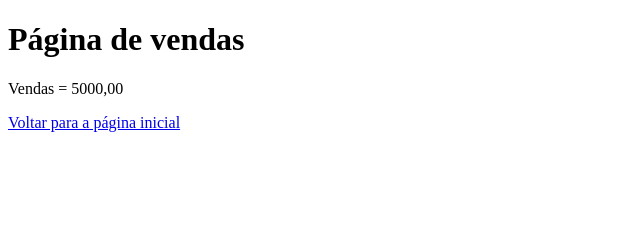
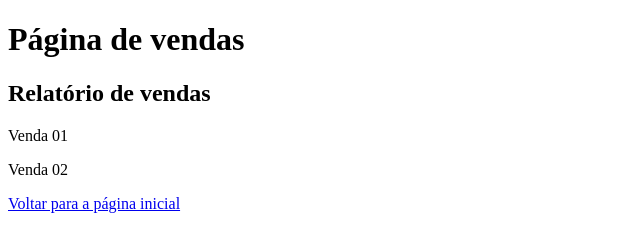
Before and after one commit to amgonca2019/aulagithub, a plain HTML site: page vendas.html in a window 1280 px wide. Shown: the whole page, without its empty margins (0-640 px from the left). Drawn offline with Linux system fonts and the light colour scheme.

Commit message:
Modificado arquivo vendas

```diff
--- a/vendas.html
+++ b/vendas.html
@@ -7,7 +7,9 @@
 </head>
 <body>
     <h1>Página de vendas</h1>
-    <p>Vendas = 5000,00</p>
+    <h2>Relatório de vendas</h2>
+    <p>Venda 01</p>
+    <p>Venda 02</p>
         <a href="index.html">Voltar para a página inicial</a>
 </body>
 </html>
```
